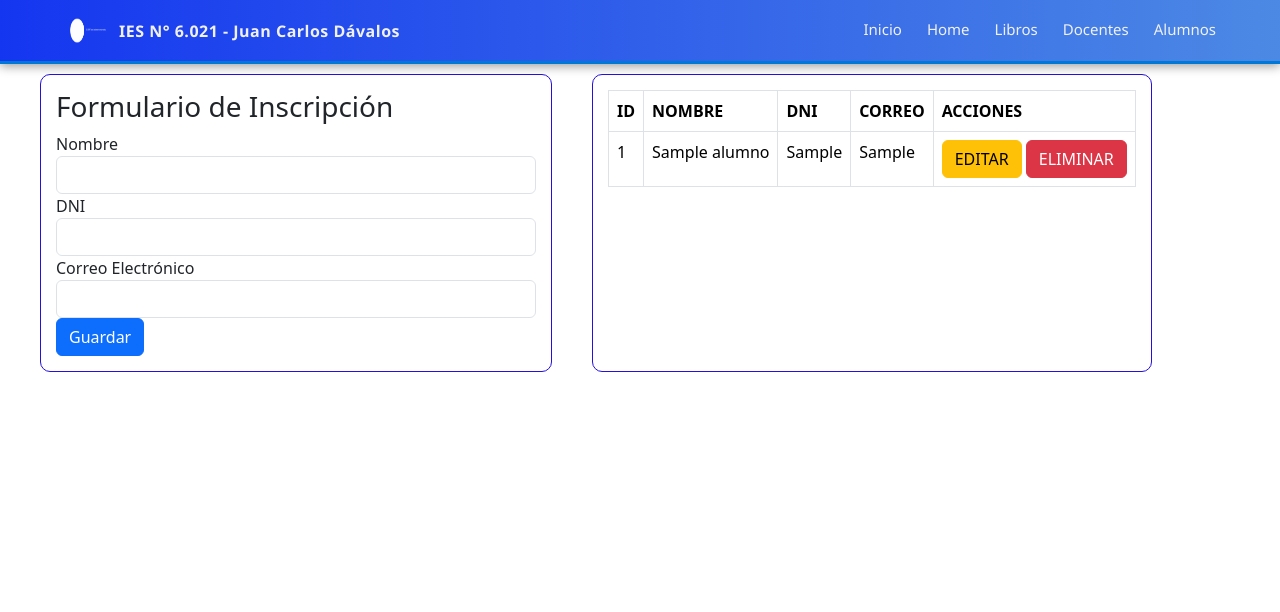
After one commit to killerchipy723/DesarrolloWeb4, a Flask app: page /alumno in a window 1280 px wide. The commit adds this page. Shown: the top 612 px of the page. Run offline with Flask 3, Linux system fonts and the light colour scheme; tables that the repository leaves empty or names only in its code hold one stand-in row (values such as "Sample post").

Commit message:
ok formulario

```diff
--- a/app.py
+++ b/app.py
@@ -1,4 +1,5 @@
 from flask import Flask,render_template,redirect,url_for,request,flash
+from db import conn
 
 app = Flask(__name__)
 
@@ -6,10 +7,37 @@ app = Flask(__name__)
 def home():
     return render_template("/sitio/index.html")
 
-#Seccion de Libros
+#Ruta Libros
 @app.route("/libros")
 def libros():
-    return render_template("/sitio/libros.html")
+    return render_template('/sitio/libros.html')
+
+#Ruta de alumnos
+@app.route("/alumno",methods=['GET'])
+def alumno():
+    query = 'select * from alumno'
+    conexion = conn()
+    cursor = conexion.cursor()
+    cursor.execute(query)
+    data = cursor.fetchall()
+    return render_template("/sitio/alumnos.html",alumno=data)
+
+ #Ruta para guardar Alumnos
+@app.route("/reg_alumno",methods=['POST'])
+def reg_alumnos():
+    conexion = conn()
+    query = 'INSERT INTO alumno(apenomb,dni,correo)VALUES(%s,%s,%s)'
+
+    nombre = request.form['nombre']
+    dni = request.form['dni']
+    correo = request.form['correo']
+    cursor = conexion.cursor()
+    cursor.execute(query,(nombre,dni,correo))
+    conexion.commit()
+    print("Registro Guardado Exitosamente")
+    return redirect(url_for('alumno'))
+
+#tabla alumnos
 
 
 
--- /dev/null
+++ b/db.py
@@ -0,0 +1,11 @@
+import pymysql
+
+def conn():
+    conexion = pymysql.connect(
+        host='localhost',
+        user='root',
+        passwd='',
+        database='ies6021'
+    )
+    print('Conexion Exitosa')
+    return conexion
--- a/static/styles/estilosNav.css
+++ b/static/styles/estilosNav.css
@@ -62,6 +62,26 @@
   border-bottom: 2px solid #00aaff;
 }
 
+.container-form{
+  width: 40%;
+  margin-left: 40px;
+  border: solid 1px #2510dd;
+  padding: 15px;
+  border-radius: 10px;
+  margin-top: 10px;
+}
+.container-table{
+
+  margin-left: 40px;
+  border: solid 1px #2510dd;
+  padding: 15px;
+  border-radius: 10px;
+  margin-top: 10px;
+}
+
+.container-main{
+  display: flex;
+}
 /* Responsive */
 @media (max-width: 768px) {
   .navbar-container {
--- /dev/null
+++ b/templates/sitio/alumnos.html
@@ -0,0 +1,56 @@
+
+{% include 'sitio/cabecera.html' %}
+
+        <div class="container-main">
+            <div class="container-form">
+                <h3 class="tittle-form">Formulario de Inscripción</h3>
+                <form action="/reg_alumno" method="post">
+                    <div class="form-group">
+                        <label for="">Nombre</label>
+                        <input type="text" name="nombre" class="form-control" required>
+                    </div>
+                    <div class="form-group">
+                        <label for="">DNI</label>
+                        <input type="number" name="dni" class="form-control" required>
+                    </div>
+                    <div class="form-group">
+                        <label for="">Correo Electrónico</label>
+                        <input type="email" name="correo" class="form-control" required>
+                    </div>
+                    <input type="submit" class="btn btn-primary mb-10" value="Guardar">
+                </form>
+            </div>
+
+            <div class="container-table">
+                <table class="table table-bordered">
+                    <thead>
+                        <tr>
+                            <th>ID</th>
+                            <th>NOMBRE</th>
+                            <th>DNI</th>
+                            <th>CORREO</th>
+                            <th>ACCIONES</th>
+                        </tr>
+                    </thead>
+                    <tbody>
+                        {% for alu in alumno  %}
+                        <tr>
+                            <td>{{alu[0]}}</td>
+                            <td>{{alu[1]}}</td>
+                            <td>{{alu[2]}}</td>
+                            <td>{{alu[3]}}</td>
+                            <td>
+                                <a class="btn btn-warning" href="">EDITAR</a>
+                                <a class="btn btn-danger" href="">ELIMINAR</a>
+                            </td>
+                        </tr>
+                        {% endfor %}
+                    </tbody>
+                </table>
+            </div>
+        </div>
+
+
+
+
+{% include 'sitio/pie.html' %}
--- a/templates/sitio/cabecera.html
+++ b/templates/sitio/cabecera.html
@@ -19,8 +19,9 @@
       <a class="nav-item" href="/">Inicio</a>
       <a class="nav-item" href="#">Home</a>
       <a class="nav-item" href="/libros">Libros</a>
+
       <a class="nav-item" href="#">Docentes</a>
-      <a class="nav-item" href="#">Alumnos</a>
+      <a class="nav-item" href="/alumno">Alumnos</a>
     </div>
   </div>
 </nav>
--- a/templates/sitio/libros.html
+++ b/templates/sitio/libros.html
@@ -4,4 +4,6 @@
 
         Sección de Libros
 
+
+
 {% include 'sitio/pie.html' %}
```
